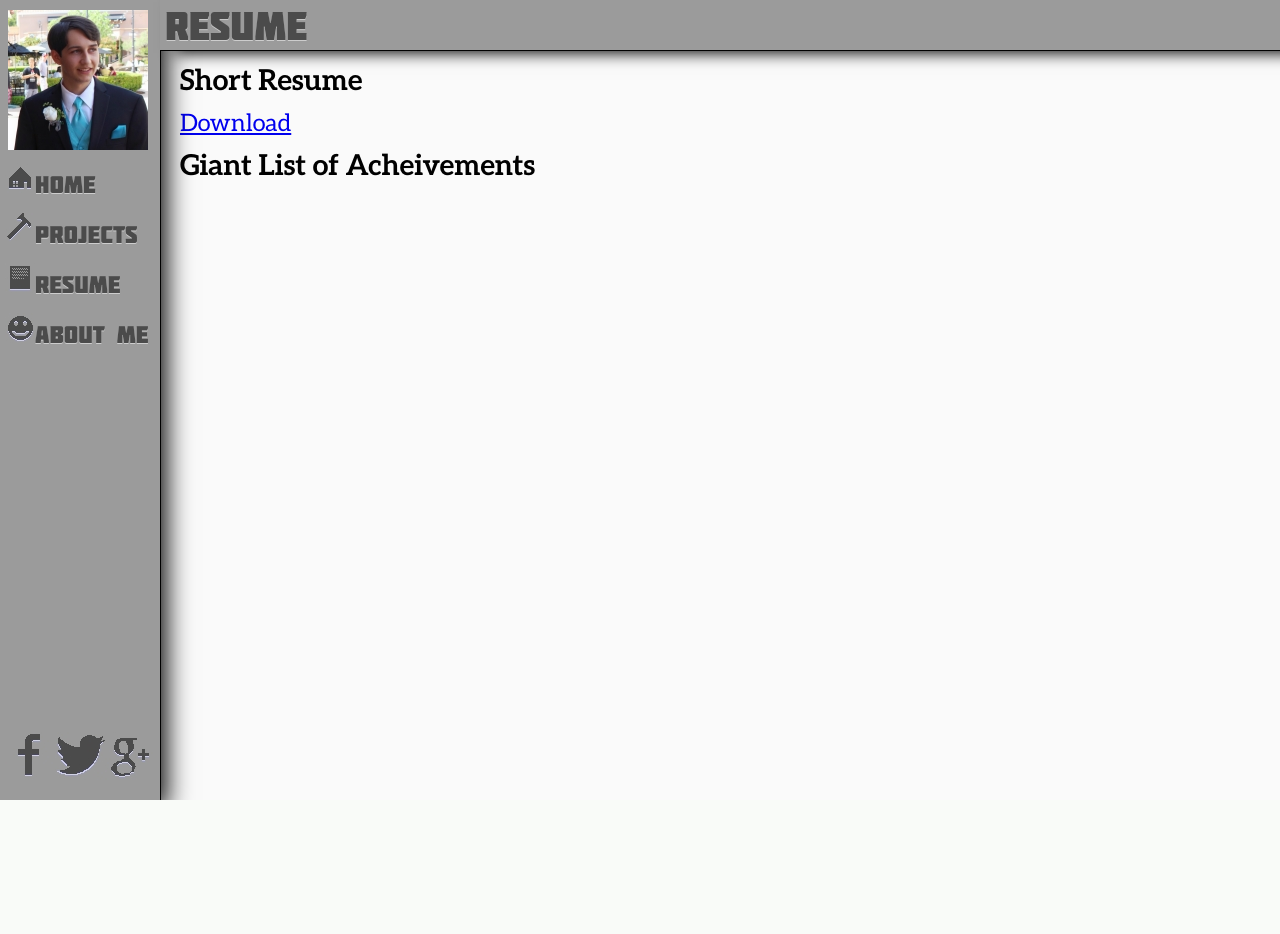
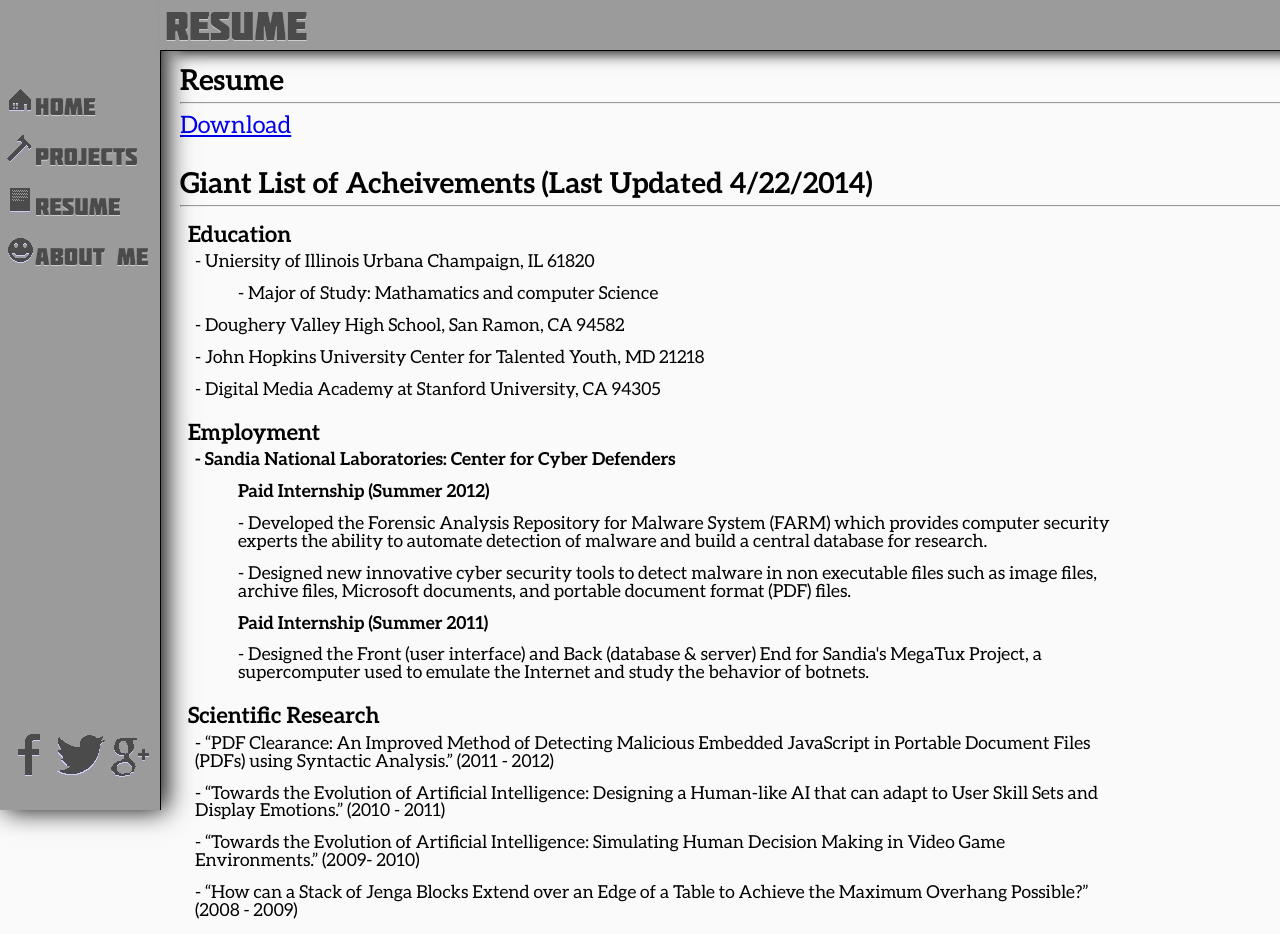
Before and after one commit to ericmsauer/sauersite, a Node server app: page /resume in a window 1280 px wide; the page is wider, and only the part inside the window is pictured. Before the commit the page ends 800 px from the top of that part, so only its background shows below. Run offline with Node 20, Linux system fonts and the light colour scheme.

Commit message:
Last dev changes to the website, alot of tweaking from here

```diff
--- a/public/stylesheets/style.css
+++ b/public/stylesheets/style.css
@@ -93,7 +93,6 @@ html {
   height: 100%;
 }
 body {
-  overflow-y: hidden;
   overflow-x: hidden;
   margin: 0;
   padding: 0;
@@ -133,6 +132,9 @@ div#navigation {
   text-align: left;
   padding: 5px;
 }
+#navigation_picture {
+  padding: 5px;
+}
 #navigation_text {
   height: 50px;
 }
@@ -154,8 +156,10 @@ div#navigation {
   position: absolute;
   bottom: 25px;
 }
+/*
+ * GLOBAL CONTENT
+ */
 #content {
-  overflow-y: scroll;
   position: absolute;
   width: 100%;
   top: 65px;
@@ -166,10 +170,80 @@ div#navigation {
   font-size: 150%;
   font-family: Aleo;
 }
-div#content_title {
+#content_title {
   font-size: 180%;
   font-family: Aleo-Bold;
 }
+/*
+ * CONTENT FOR INDEX!
+ */
+#index_picture {
+  position: absolute;
+  left: 5%;
+  top: 50px;
+}
+#index_title_top {
+  position: absolute;
+  left: 35%;
+  top: 150px;
+  color: #323232;
+  font-size: 300%;
+  font-family: Villa;
+}
+#index_title_bottom {
+  position: absolute;
+  left: 35%;
+  top: 200px;
+  color: #00c864;
+  font-size: 300%;
+  font-family: Villa;
+}
+#index_text {
+  position: absolute;
+  left: 32%;
+  top: 250px;
+  color: #000;
+  font-size: 160%;
+  font-family: Aleo-BoldItalic;
+}
+/*
+ * CONTENT FOR RESUME PAGE
+ */
+#resume_title_small {
+  padding: 8px;
+  width: 80%;
+  font-size: 140%;
+  font-family: Aleo-Bold;
+}
+#resume_text {
+  padding: 7px;
+  width: 90%;
+  font-size: 80%;
+  font-family: Aleo;
+}
+#resume_text_bold {
+  padding: 7px;
+  width: 90%;
+  font-size: 80%;
+  font-family: Aleo-Bold;
+}
+#resume_text_indent_1 {
+  padding: 7px;
+  padding-left: 50px;
+  width: 90%;
+  font-size: 80%;
+  font-family: Aleo;
+}
+#resume_text_bold_indent_1 {
+  padding: 7px;
+  padding-left: 50px;
+  width: 90%;
+  font-size: 80%;
+  font-family: Aleo-Bold;
+}
+/*
+ * CONTENT FOR ABOUT ME PAGE
+ */
 #content_bar {
   position: relative;
   height: 30px;
@@ -274,25 +348,6 @@ footer:hover {
   position: relative;
 }
 /*
- * Index
- */
-div#column1 {
-  position: fixed;
-  height: 100;
-  width: 100;
-  left: 180;
-  top: 100;
-  border: 1px solid #000;
-}
-div#column2 {
-  position: absolute;
-  height: 100;
-  width: 100;
-  left: 100;
-  top: 0;
-  border: 1px solid #000;
-}
-/*
  * Images
  */
 div#me_picture {
@@ -320,6 +375,14 @@ div#me_picture {
   src: url("/fonts/Aleo-Italic.otf") format('truetype');
 }
 @font-face {
+  font-family: Aleo-BoldItalic;
+  src: url("/fonts/Aleo-BoldItalic.otf") format('truetype');
+}
+@font-face {
   font-family: Molot;
   src: url("/fonts/Molot.otf") format('truetype');
 }
+@font-face {
+  font-family: Villa;
+  src: url("/fonts/Villa.ttf") format('truetype');
+}
--- a/public/stylesheets/style.styl
+++ b/public/stylesheets/style.styl
@@ -16,7 +16,6 @@ html
   height 100%
 
 body
-  overflow-y hidden
   overflow-x hidden
   margin 0
   padding 0
@@ -52,6 +51,8 @@ body
 div#navigation
   text-align left
   padding 5px
+#navigation_picture
+  padding 5px
 #navigation_text
   height 50px
   a:link
@@ -69,8 +70,10 @@ div#navigation
   position absolute
   bottom 25px
 
+/*
+ * GLOBAL CONTENT
+ */
 #content
-  overflow-y scroll
   position absolute
   width 100%
   top 65px
@@ -79,9 +82,70 @@ div#navigation
 #content p
   font-size 150%
   font-family Aleo
-div#content_title
+#content_title
   font-size 180%
   font-family Aleo-Bold
+/*
+ * CONTENT FOR INDEX!
+ */
+#index_picture
+ position absolute
+ left 5%
+ top 50px
+#index_title_top
+ position absolute
+ left 35%
+ top 150px
+ color rgb(50,50,50)
+ font-size 300%
+ font-family Villa
+#index_title_bottom
+ position absolute
+ left 35%
+ top 200px
+ color rgb(0,200,100)
+ font-size 300%
+ font-family Villa
+#index_text
+ position absolute
+ left 32%
+ top 250px
+ color rgb(0,0,0)
+ font-size 160%
+ font-family Aleo-BoldItalic
+/*
+ * CONTENT FOR RESUME PAGE
+ */
+#resume_title_small
+  padding 8px
+  width 80%
+  font-size 140%
+  font-family Aleo-Bold
+#resume_text
+  padding 7px
+  width 90%
+  font-size 80%
+  font-family Aleo
+#resume_text_bold
+  padding 7px
+  width 90%
+  font-size 80%
+  font-family Aleo-Bold
+#resume_text_indent_1
+  padding 7px
+  padding-left 50px
+  width 90%
+  font-size 80%
+  font-family Aleo
+#resume_text_bold_indent_1
+  padding 7px
+  padding-left 50px
+  width 90%
+  font-size 80%
+  font-family Aleo-Bold
+/*
+ * CONTENT FOR ABOUT ME PAGE
+ */
 #content_bar
   position relative
   height 30px
@@ -172,25 +236,6 @@ footer
   position relative
 
 /*
- * Index
- */
-div#column1
-  position fixed
-  height 100
-  width 100
-  left 180
-  top 100
-  border 1px solid rgb(0,0,0)
-div#column2
-  position absolute
-  height 100
-  width 100
-  left 100
-  top 0
-  border 1px solid rgb(0,0,0)
-
-
-/*
  * Images
  */
 div#me_picture
@@ -215,5 +260,11 @@ div#me_picture
   font-family Aleo-Italic
   src url(/fonts/Aleo-Italic.otf) format('truetype')
 @font-face
+  font-family Aleo-BoldItalic
+  src url(/fonts/Aleo-BoldItalic.otf) format('truetype')
+@font-face
   font-family Molot
   src url(/fonts/Molot.otf) format('truetype')
+@font-face
+  font-family Villa
+  src url(/fonts/Villa.ttf) format('truetype')
--- a/views/layout.jade
+++ b/views/layout.jade
@@ -8,8 +8,11 @@ htm
     block title
     div#navigation
       div
-        div#me_picture
-          img(src='/pictures/me.jpg')
+        br
+        br
+        br
+        br
+        br
         div#navigation_text
           a(href='/')
             img(src='/pictures/home_button.jpg' href='/')
--- a/views/projects.jade
+++ b/views/projects.jade
@@ -2,3 +2,7 @@ extends layout
 
 block title
   div#title_name Projects
+
+block content
+  div#content
+    div#content_title TO BE UPDATED!
--- a/views/resume.jade
+++ b/views/resume.jade
@@ -5,9 +5,29 @@ block title
 
 block content
   div#content
-    div#content_title Short Resume
-    br
+    div#content_title Resume
+    hr
     a(href='/documents/resume_latest.pdf')
       p Download
     br
-    div#content_title Giant List of Acheivements
+    br
+    div#content_title Giant List of Acheivements (Last Updated 4/22/2014)
+    hr
+    div#resume_title_small Education
+      div#resume_text - Uniersity of Illinois Urbana Champaign, IL 61820
+      div#resume_text_indent_1 - Major of Study: Mathamatics and computer Science
+      div#resume_text - Doughery Valley High School, San Ramon, CA 94582
+      div#resume_text - John Hopkins University Center for Talented Youth, MD 21218
+      div#resume_text - Digital Media Academy at Stanford University, CA 94305
+    div#resume_title_small Employment
+      div#resume_text_bold - Sandia National Laboratories: Center for Cyber Defenders
+      div#resume_text_bold_indent_1 Paid Internship (Summer 2012)
+      div#resume_text_indent_1 - Developed the Forensic Analysis Repository for Malware System (FARM) which provides computer security experts the ability to automate detection of malware and build a central database for research.
+      div#resume_text_indent_1 - Designed new innovative cyber security tools to detect malware in non executable files such as image files, archive files, Microsoft documents, and portable document format (PDF) files.
+      div#resume_text_bold_indent_1 Paid Internship (Summer 2011)
+      div#resume_text_indent_1 - Designed the Front (user interface) and Back (database & server) End for Sandia's MegaTux Project, a supercomputer used to emulate the Internet and study the behavior of botnets.
+    div#resume_title_small Scientific Research
+      div#resume_text - “PDF Clearance: An Improved Method of Detecting Malicious Embedded JavaScript in Portable Document Files (PDFs) using Syntactic Analysis.”  (2011 - 2012)
+      div#resume_text - “Towards the Evolution of Artificial Intelligence: Designing a Human-like AI that can adapt to User Skill Sets and Display Emotions.” (2010 - 2011)
+      div#resume_text - “Towards the Evolution of Artificial Intelligence: Simulating Human Decision Making in Video Game Environments.” (2009- 2010)
+      div#resume_text - “How can a Stack of Jenga Blocks Extend over an Edge of a Table to Achieve the Maximum Overhang Possible?” (2008 - 2009)
```
Also changed, not shown: views/index.jade (+5 -4 lines), public/fonts/Villa.ttf (added), public/pictures/IMG_1653_transparent.jpg (added), public/pictures/IMG_1653_transparent.png (added), public/pictures/home_button_hover.jpg (deleted), 1 other file.
